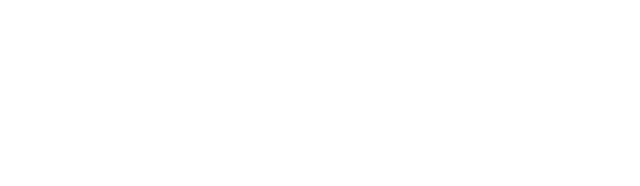
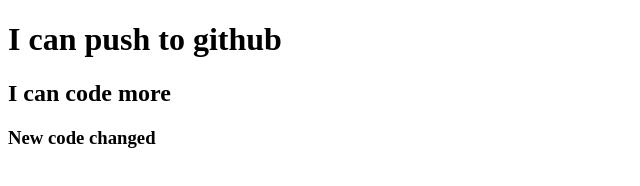
Before and after one commit to BotRazor/my_2nd_repo, a plain HTML site: page index.html in a window 1280 px wide. Shown: the whole page, without its empty margins (0-640 px from the left). Drawn offline with Linux system fonts and the light colour scheme.

Commit message:
added header

```diff
--- a/index.html
+++ b/index.html
@@ -7,6 +7,8 @@
     <title>My second github</title>
 </head>
 <body>
-
+    <h1>I can push to github</h1>
+    <h2>I can code more</h2>
+    <h3>New code changed</h3>
 </body>
 </html>
```
